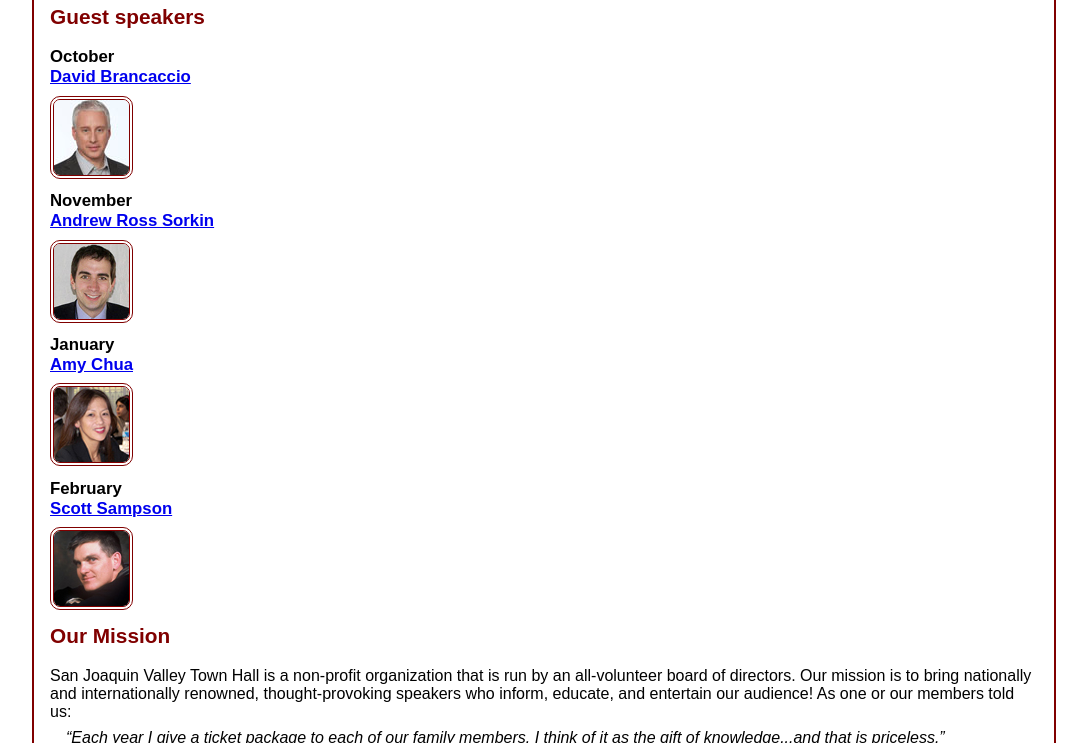
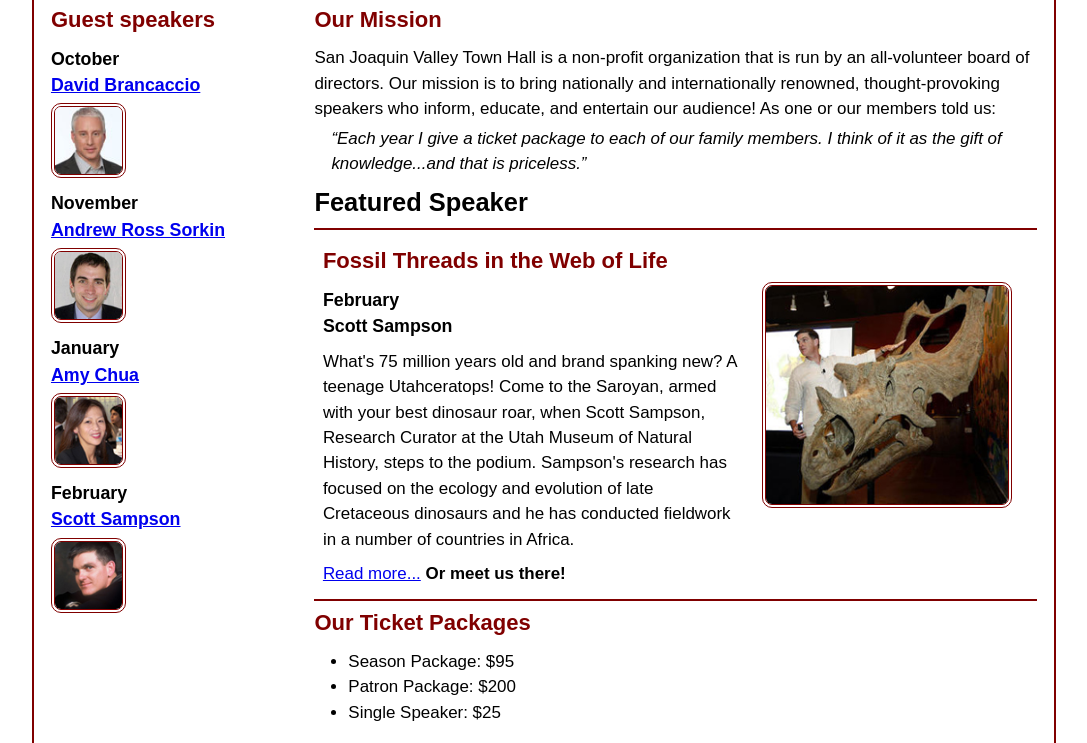
Before and after one commit to apink634/A08, a plain HTML site: page town_hall/index.html in a window 1280 px wide. Shown: the part 118-861 px from the top of the page, without its empty margins (96-1183 px from the left). Drawn offline with Linux system fonts and the light colour scheme.

Commit message:
main changes

```diff
--- a/town_hall/styles/main.css
+++ b/town_hall/styles/main.css
@@ -14,8 +14,10 @@
 /* default styles */
 body {
 	font-family: Arial, Helvetica, sans-serif;
-    font-size: 100%;
+    font-size: calc(90% + .2vw);
 	width: 80%;
+	max-width: 1024px;
+	line-height: 1.5;
 	margin: auto;
 	border: 2px solid var(--accent-color);
 }
@@ -24,7 +26,7 @@
 	color: var(--accent-color);
 }
 h1, h2, h3, p, ul {
-	padding: .5em 0;
+	padding: .25em 0;
 }
 h1 {
 	font-size: 150%;
@@ -43,6 +45,7 @@
 /* the styles for the header */
 header {
 	border-bottom: 2px solid var(--accent-color);
+	line-height: 1.2;
 	background-image: linear-gradient(
 	    30deg, var(--gradient-color) 0%, white 30%, white 65%, var(--gradient-color) 100%);
 	& h2 {
@@ -57,16 +60,16 @@
 	& img {
 		float: left;
 		margin: .75em 1em;
+		width: 90%;
+		min-width: 40px;
+		max-width: 80px;
 	}
 }
 
 /* the styles for the main content */
 main {
+	display: flex;
 	padding: 0 1em 1em;
-	& h1 {
-		border-top: 2px solid var(--accent-color);
-		border-bottom: 2px solid var(--accent-color);
-	}
 	& blockquote {
 		font-style: italic;
 		padding-left: 1em;
@@ -91,3 +94,33 @@
 .large {
 	font-size: 125%;
 }
+
+aside {
+	flex-basis: 25%;
+	padding-right: 1em;
+	& img {
+		width: 95%;
+		min-width: 40px;
+		max-width: 75px;
+	}
+}
+
+section {
+	flex-basis: 75%;
+	padding-left: 1em;
+	& img {
+		float: right;
+	}
+}
+
+.featured {
+	border-top: 2px solid var(--accent-color);
+	border-bottom: 2px solid var(--accent-color);
+	padding: .5em;
+	& img {
+		width: 90%;
+		min-width: 100px;
+		max-width: 250px;
+		margin: 0 1em .5em 1em;
+	}
+}
```
